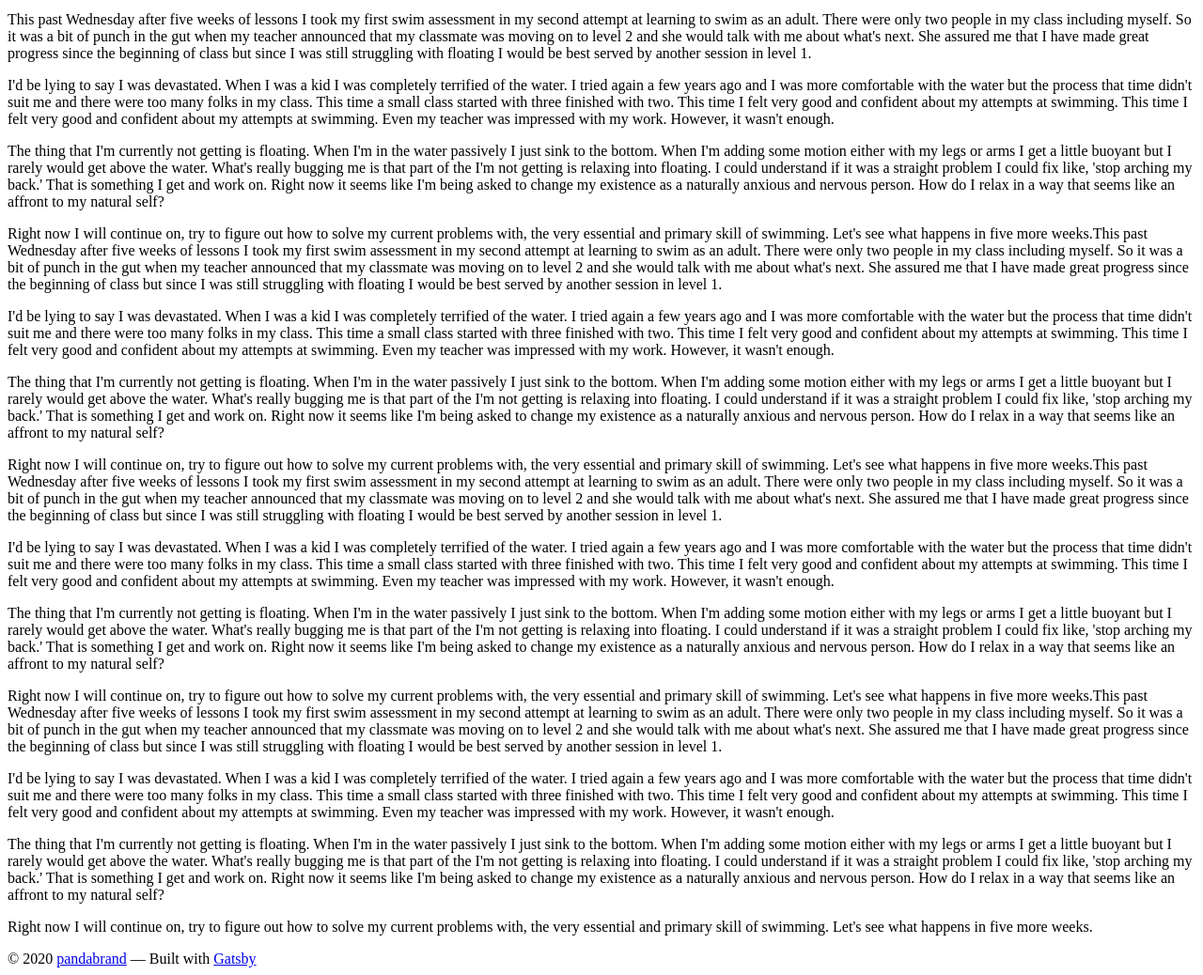
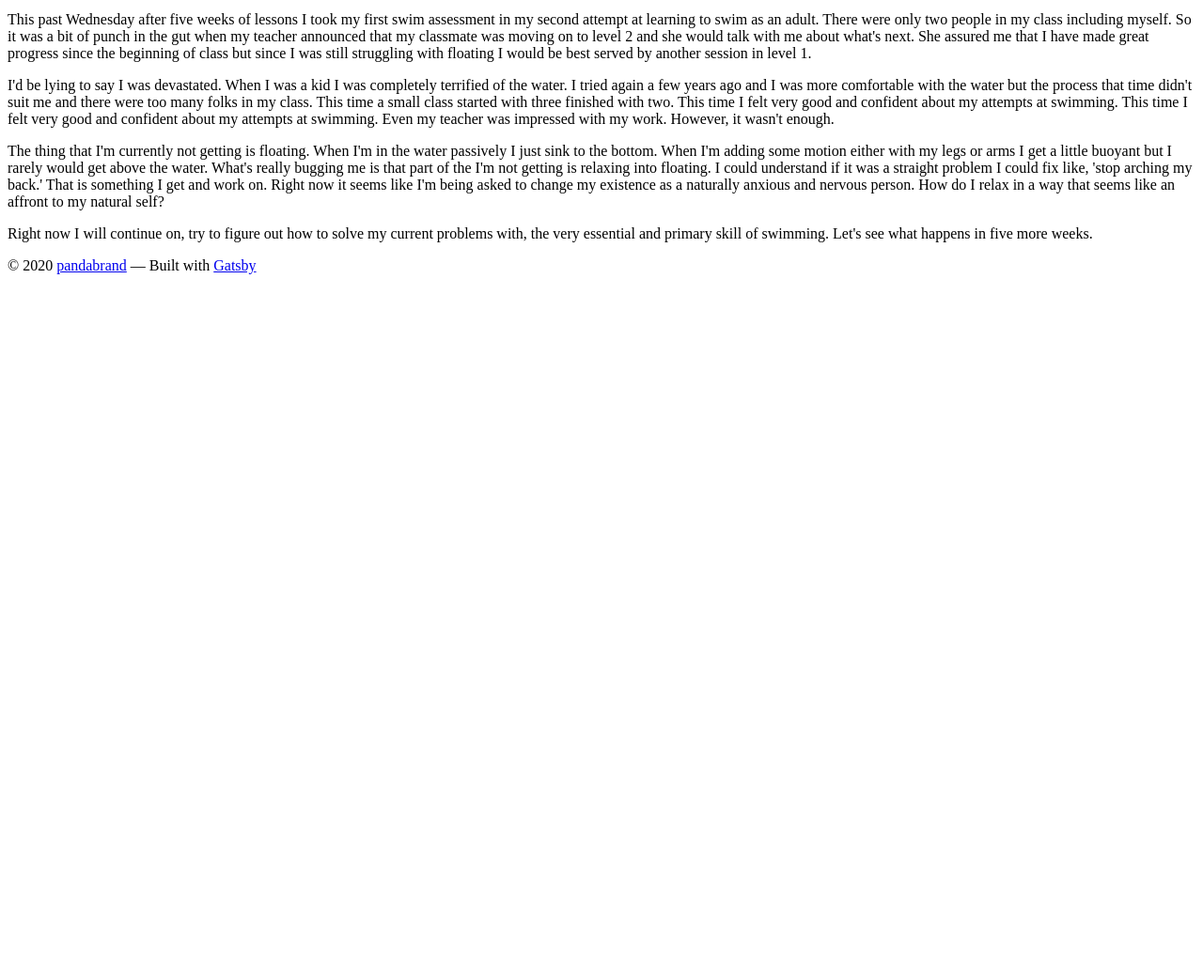
Before and after one commit to pandabrand/pb-gatsby, a Gatsby site: page /2020-02-08-this-past-wednesday-i-was-held-back-in-level-one-swim-class/ in a window 1280 px wide. Shown: the part 1157-2195 px from the top of the page at 94% size. After the commit the page ends 1457 px from the top, so only its background shows below. Built offline with nearby package versions, Linux system fonts and the light colour scheme; Gatsby itself is replaced by a stand-in of ours.

Commit message:
weird duplication

```diff
--- a/content/blog/2020-02-08-this-past-wednesday-i-was-held-back-in-level-one-swim-class.md
+++ b/content/blog/2020-02-08-this-past-wednesday-i-was-held-back-in-level-one-swim-class.md
@@ -14,22 +14,4 @@ I'd be lying to say I was devastated. When I was a kid I was completely terrifie
 
 The thing that I'm currently not getting is floating. When I'm in the water passively I just sink to the bottom. When I'm adding some motion either with my legs or arms I get a little buoyant but I rarely would get above the water. What's really bugging me is that part of the I'm not getting is relaxing into floating. I could understand if it was a straight problem I could fix like, 'stop arching my back.' That is something I get and work on. Right now it seems like I'm being asked to change my existence as a naturally anxious and nervous person. How do I relax in a way that seems like an affront to my natural self?
 
-Right now I will continue on, try to figure out how to solve my current problems with, the very essential and primary skill of swimming. Let's see what happens in five more weeks.This past Wednesday after five weeks of lessons I took my first swim assessment in my second attempt at learning to swim as an adult. There were only two people in my class including myself. So it was a bit of punch in the gut when my teacher announced that my classmate was moving on to level 2 and she would talk with me about what's next. She assured me that I have made great progress since the beginning of class but since I was still struggling with floating I would be best served by another session in level 1.
-
-I'd be lying to say I was devastated. When I was a kid I was completely terrified of the water. I tried again a few years ago and I was more comfortable with the water but the process that time didn't suit me and there were too many folks in my class. This time a small class started with three finished with two. This time I felt very good and confident about my attempts at swimming. This time I felt very good and confident about my attempts at swimming. Even my teacher was impressed with my work. However, it wasn't enough.
-
-The thing that I'm currently not getting is floating. When I'm in the water passively I just sink to the bottom. When I'm adding some motion either with my legs or arms I get a little buoyant but I rarely would get above the water. What's really bugging me is that part of the I'm not getting is relaxing into floating. I could understand if it was a straight problem I could fix like, 'stop arching my back.' That is something I get and work on. Right now it seems like I'm being asked to change my existence as a naturally anxious and nervous person. How do I relax in a way that seems like an affront to my natural self?
-
-Right now I will continue on, try to figure out how to solve my current problems with, the very essential and primary skill of swimming. Let's see what happens in five more weeks.This past Wednesday after five weeks of lessons I took my first swim assessment in my second attempt at learning to swim as an adult. There were only two people in my class including myself. So it was a bit of punch in the gut when my teacher announced that my classmate was moving on to level 2 and she would talk with me about what's next. She assured me that I have made great progress since the beginning of class but since I was still struggling with floating I would be best served by another session in level 1.
-
-I'd be lying to say I was devastated. When I was a kid I was completely terrified of the water. I tried again a few years ago and I was more comfortable with the water but the process that time didn't suit me and there were too many folks in my class. This time a small class started with three finished with two. This time I felt very good and confident about my attempts at swimming. This time I felt very good and confident about my attempts at swimming. Even my teacher was impressed with my work. However, it wasn't enough.
-
-The thing that I'm currently not getting is floating. When I'm in the water passively I just sink to the bottom. When I'm adding some motion either with my legs or arms I get a little buoyant but I rarely would get above the water. What's really bugging me is that part of the I'm not getting is relaxing into floating. I could understand if it was a straight problem I could fix like, 'stop arching my back.' That is something I get and work on. Right now it seems like I'm being asked to change my existence as a naturally anxious and nervous person. How do I relax in a way that seems like an affront to my natural self?
-
-Right now I will continue on, try to figure out how to solve my current problems with, the very essential and primary skill of swimming. Let's see what happens in five more weeks.This past Wednesday after five weeks of lessons I took my first swim assessment in my second attempt at learning to swim as an adult. There were only two people in my class including myself. So it was a bit of punch in the gut when my teacher announced that my classmate was moving on to level 2 and she would talk with me about what's next. She assured me that I have made great progress since the beginning of class but since I was still struggling with floating I would be best served by another session in level 1.
-
-I'd be lying to say I was devastated. When I was a kid I was completely terrified of the water. I tried again a few years ago and I was more comfortable with the water but the process that time didn't suit me and there were too many folks in my class. This time a small class started with three finished with two. This time I felt very good and confident about my attempts at swimming. This time I felt very good and confident about my attempts at swimming. Even my teacher was impressed with my work. However, it wasn't enough.
-
-The thing that I'm currently not getting is floating. When I'm in the water passively I just sink to the bottom. When I'm adding some motion either with my legs or arms I get a little buoyant but I rarely would get above the water. What's really bugging me is that part of the I'm not getting is relaxing into floating. I could understand if it was a straight problem I could fix like, 'stop arching my back.' That is something I get and work on. Right now it seems like I'm being asked to change my existence as a naturally anxious and nervous person. How do I relax in a way that seems like an affront to my natural self?
-
 Right now I will continue on, try to figure out how to solve my current problems with, the very essential and primary skill of swimming. Let's see what happens in five more weeks.
```
